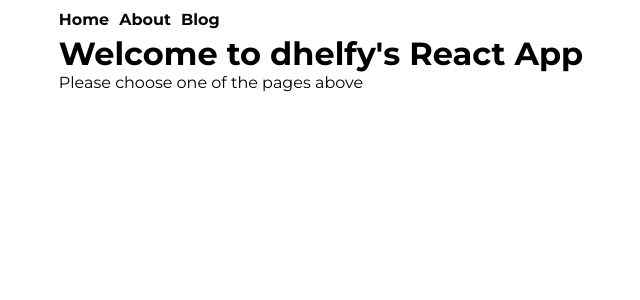
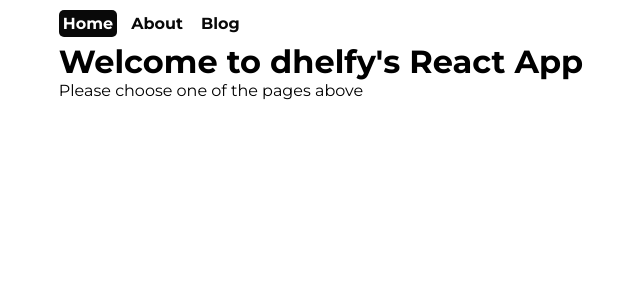
Before and after one commit to dhelfy/react-course, a React (Create React App) app: page / in a window 1280 px wide. Shown: the top 300 px of the page, without its empty margins (319-959 px from the left). Built offline with nearby package versions, Linux system fonts and the light colour scheme.

Commit message:
add styles that display current link in navbar

```diff
--- a/src/components/UI/NavBar/NavBar.jsx
+++ b/src/components/UI/NavBar/NavBar.jsx
@@ -1,13 +1,15 @@
-import { Link } from "react-router-dom"
+import { NavLink } from "react-router-dom"
 import styles from "./NavBar.module.css"
 
 export default function NavBar() {
+    let active = ({isActive}) => isActive ? `${styles.active_link} ${styles.link}` : styles.link
+
     return (
         <>
             <nav className={styles.navbar}>
-                <Link to="/" className={styles.link}>Home</Link>
-                <Link to="about" className={styles.link}>About</Link>
-                <Link to="blog" className={styles.link}>Blog</Link>
+                <NavLink to="/" className={active}>Home</NavLink>
+                <NavLink to="about" className={active}>About</NavLink>
+                <NavLink to="blog" className={active}>Blog</NavLink>
             </nav>
         </>
     )
--- a/src/components/UI/NavBar/NavBar.module.css
+++ b/src/components/UI/NavBar/NavBar.module.css
@@ -9,4 +9,12 @@
     text-decoration: none;
     color: #090909;
     font-weight: bold;
+    padding: 4px;
+    transition: 0.5s;
 }
+
+.active_link {
+    border-radius: 5px;
+    background-color: #090909;
+    color: #fff;
+}
--- a/src/styles/styles.css
+++ b/src/styles/styles.css
@@ -1,7 +1,6 @@
 * {
     padding: 0;
     margin: 0;
-    transition: 1s;
     font-family: "Montserrat", sans-serif;
 }
 
```
